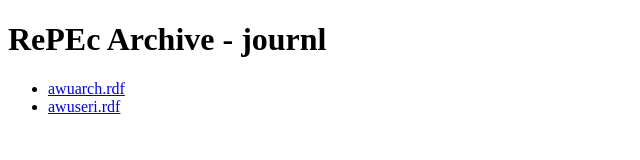
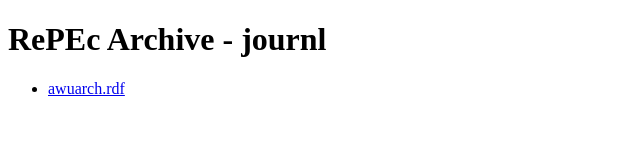
Before and after one commit to bulletinofpe/RePEc, a plain HTML site: page RePEc/awu/journl/index.html in a window 1280 px wide. Shown: the full height of the page, 0-640 px from the left. Drawn offline with Linux system fonts and the light colour scheme.

Commit message:
Update index.html

```diff
--- a/RePEc/awu/journl/index.html
+++ b/RePEc/awu/journl/index.html
@@ -7,7 +7,7 @@
     <h1>RePEc Archive - journl</h1>
     <ul>
         <li><a href="awuarch.rdf">awuarch.rdf</a></li>
-        <li><a href="awuseri.rdf">awuseri.rdf</a></li>
+        <!-- Add more links for other .rdf files -->
     </ul>
 </body>
 </html>
```
